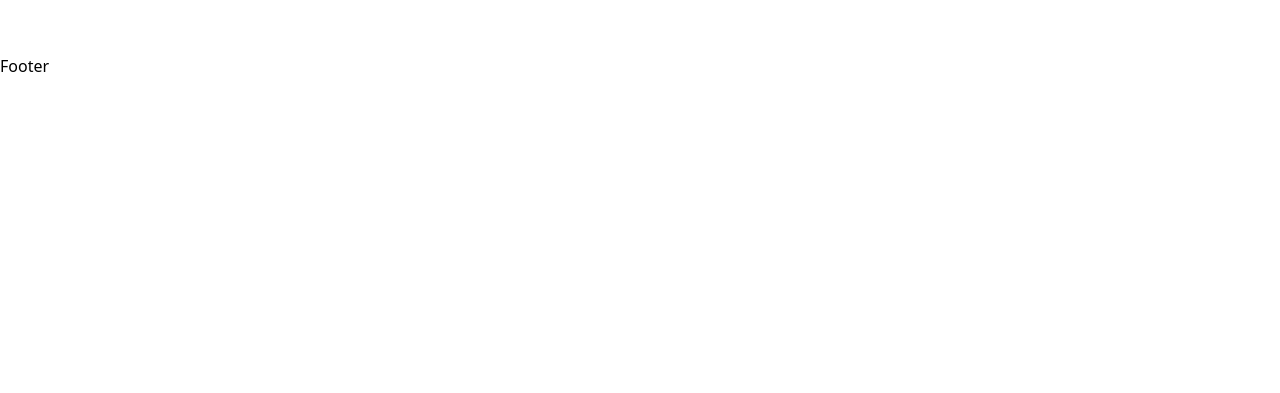
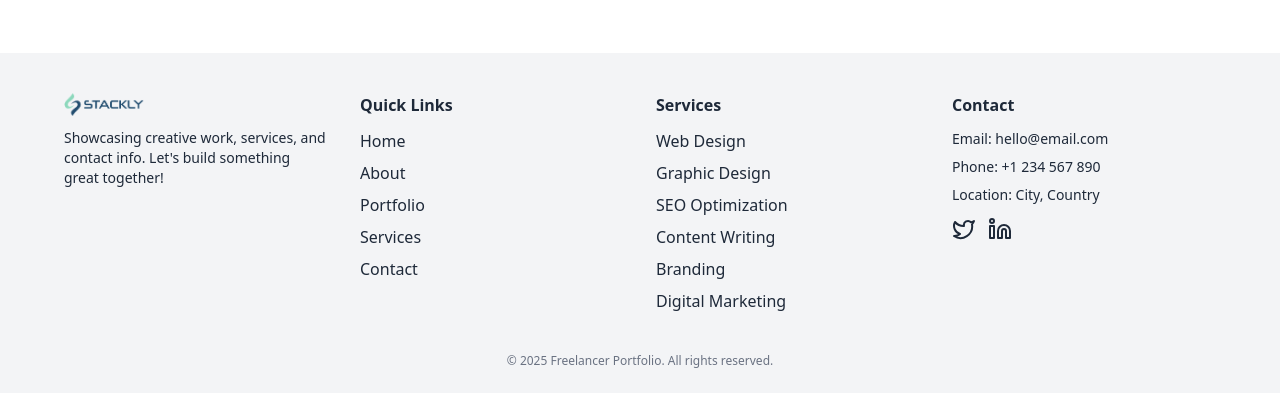
Before and after one commit to Ramesh-Bojanapu-1011/site49, a Next.js app: page / in a window 1280 px wide. Shown: the part 811-1204 px from the top of the page. Before the commit the page ends 889 px from the top, so only its background shows below. Built offline with nearby package versions, Linux system fonts and the light colour scheme.

Commit message:
refactor: clean up layout in Home page and enhance Footer component with additional content

```diff
--- a/pages/index.tsx
+++ b/pages/index.tsx
@@ -13,10 +13,9 @@ export default function Home() {
       </Head>
       <>
         <Header />
-        <div className="h-screen px-4 sm:px-6 lg:px-8 py-6">
-          <ModeToggle />
-        </div>
-
+        <main className="h-screen px-4 sm:px-6 lg:px-8 py-6">
+          {/* Main content can go here */}
+        </main>
         <Footer />
       </>
     </>
--- a/src/components/Footer.tsx
+++ b/src/components/Footer.tsx
@@ -1,9 +1,117 @@
 import React from "react";
+import Image from "next/image";
+import { LinkedinIcon, Twitter, TwitterIcon } from "lucide-react";
+import Link from "next/link";
 
-type Props = {};
+const quickLinks = [
+  { name: "Home", href: "/" },
+  { name: "About", href: "/about" },
+  { name: "Portfolio", href: "/portfolio" },
+  { name: "Services", href: "/services" },
+  { name: "Contact", href: "/contact" },
+];
 
-const Footer = (props: Props) => {
-  return <div>Footer</div>;
+const services = [
+  "Web Design",
+  "Graphic Design",
+  "SEO Optimization",
+  "Content Writing",
+  "Branding",
+  "Digital Marketing",
+];
+
+const Footer = () => {
+  return (
+    <footer className="bg-gray-100 dark:bg-gray-900 text-gray-800 dark:text-gray-200 pt-10 pb-6 px-4 md:px-8 lg:px-16 justify-center caret-transparent">
+      <div className="flex flex-col sm:flex-row sm:justify-between sm:items-start gap-8">
+        {/* Column 1: Logo & Content */}
+        <div className="flex flex-col w-1/4 items-start">
+          <Image
+            src="/logo-stackly.png"
+            alt="Logo"
+            width={80}
+            height={80}
+            className="mb-3"
+          />
+
+          <p className="text-sm">
+            Showcasing creative work, services, and contact info. Let's build
+            something great together!
+          </p>
+        </div>
+
+        {/* Column 2: Quick Links */}
+        <div className="w-1/4 items-center">
+          <h3 className="font-semibold text-md mb-3">Quick Links</h3>
+          <ul className="space-y-2">
+            {quickLinks.map((link) => (
+              <li key={link.name}>
+                <a
+                  href={link.href}
+                  className="hover:text-primary-500 transition-colors duration-200"
+                >
+                  {link.name}
+                </a>
+              </li>
+            ))}
+          </ul>
+        </div>
+
+        {/* Column 3: Services */}
+        <div className="w-1/4 items-center">
+          <h3 className="font-semibold text-md mb-3">Services</h3>
+          <ul className="space-y-2">
+            {services.map((service) => (
+              <li key={service}>
+                <Link href={`/${service.toLowerCase().replace(/\s+/g, "-")}`}>
+                  {service}
+                </Link>
+              </li>
+            ))}
+          </ul>
+        </div>
+
+        {/* Column 4: Contact */}
+        <div className="w-1/4 items-center">
+          <h3 className="font-semibold text-md mb-3">Contact</h3>
+          <ul className="space-y-2 text-sm">
+            <li>
+              Email:{" "}
+              <a
+                href="mailto:hello@email.com"
+                className="hover:text-primary-500"
+              >
+                hello@email.com
+              </a>
+            </li>
+            <li>
+              Phone:{" "}
+              <a href="tel:+1234567890" className="hover:text-primary-500">
+                +1 234 567 890
+              </a>
+            </li>
+            <li>Location: City, Country</li>
+          </ul>
+          <div className="flex space-x-3 mt-3">
+            <a href="#" aria-label="Twitter" className="hover:text-primary-500">
+              <TwitterIcon />
+            </a>
+            <a
+              href="#"
+              aria-label="LinkedIn"
+              className="hover:text-primary-500"
+            >
+              <LinkedinIcon />
+            </a>
+          </div>
+        </div>
+      </div>
+      <div className="mt-10 text-center text-xs text-gray-500 dark:text-gray-400">
+        &copy; {new Date().getFullYear()} Freelancer Portfolio. All rights
+        reserved.
+      </div>
+    </footer>
+  );
 };
 
 export default Footer;
--- a/src/components/Hedder.tsx
+++ b/src/components/Hedder.tsx
@@ -89,8 +89,8 @@ const Header: React.FC = () => {
   };
 
   return (
-    <header className=" bg-white dark:bg-gray-900 shadow-md border-b   sticky top-0  ">
-      <div className="max-w-7xl mx-auto flex items-center justify-between px-4 py-3">
+    <header className=" caret-transparent bg-white dark:bg-gray-900    sticky top-0  ">
+      <div className="  mx-auto flex items-center justify-between px-4 py-3">
         {/* Logo */}
         <div className="flex items-center gap-2">
           <Image
```
